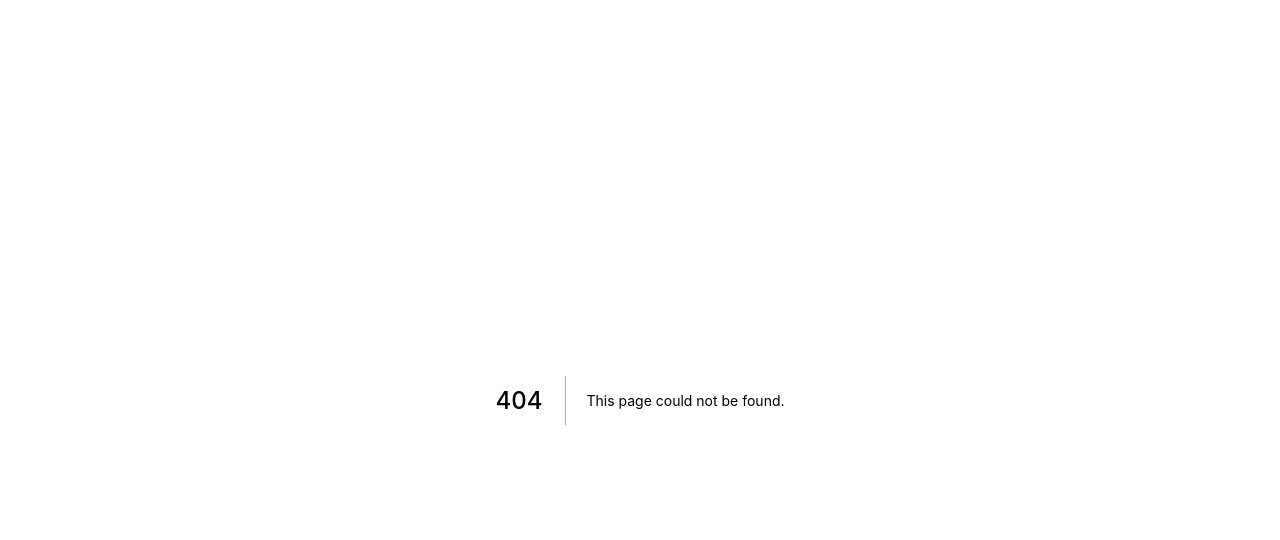
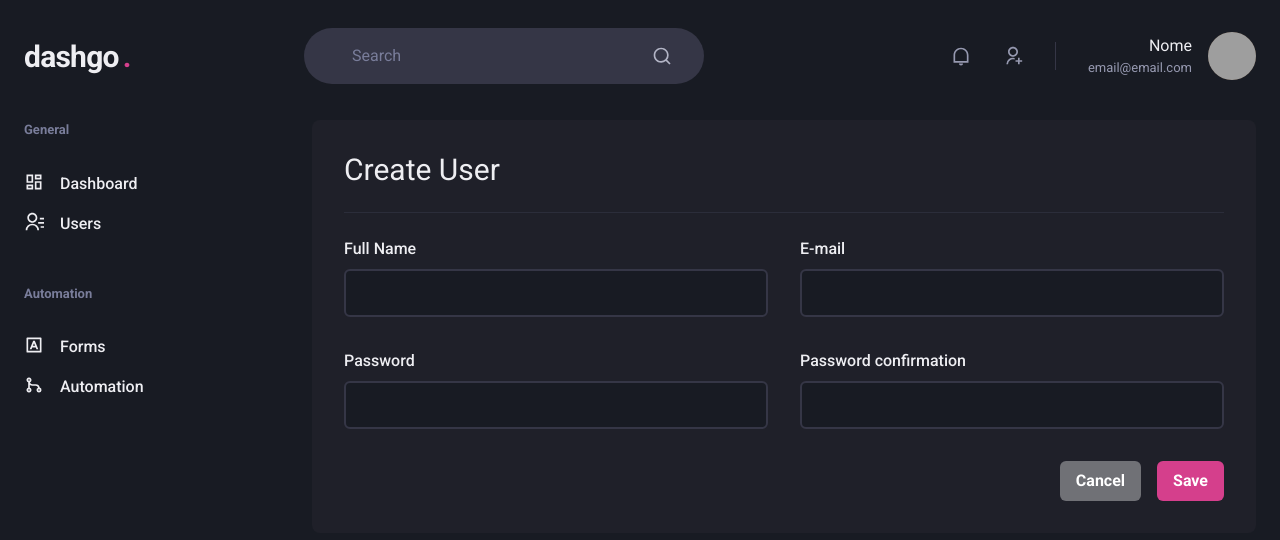
Before and after one commit to rodolphoasb/dashbravo, a Next.js app: page /users/create in a window 1280 px wide. Before the commit this address had no page. Shown: the top 540 px of the page. Built offline with nearby package versions, Linux system fonts and the light colour scheme; grey boxes are pictures that could not be loaded.

Commit message:
Add create user page

```diff
--- /dev/null
+++ b/src/pages/users/create.tsx
@@ -0,0 +1,65 @@
+import {
+  Box,
+  Button,
+  Checkbox,
+  Divider,
+  Flex,
+  Heading,
+  HStack,
+  Icon,
+  SimpleGrid,
+  Table,
+  Tbody,
+  Td,
+  Text,
+  Th,
+  Thead,
+  Tr,
+  VStack,
+} from "@chakra-ui/react"
+import { RiAddLine, RiPencilLine } from "react-icons/ri"
+import { Input } from "../../components/Form/Input"
+import { Header } from "../../components/Header"
+import { Pagination } from "../../components/Pagination"
+import { Sidebar } from "../../components/Sidebar"
+
+export default function createUser() {
+  return (
+    <Box>
+      <Header />
+      <Flex w={"100%"} my={6} maxWidth={1480} mx={"auto"} px={6}>
+        <Sidebar />
+
+        <Box flex="1" borderRadius={8} bg={"gray.800"} p={8}>
+          <Heading size={"lg"} fontWeight={"normal"}>
+            Create User
+          </Heading>
+          <Divider my={6} borderColor={"gray.700"} />
+
+          <VStack spacing={8}>
+            <SimpleGrid minChildWidth={"240px"} spacing={8} w={"100%"}>
+              <Input name="name" label="Full Name" />
+              <Input name="email" type={"email"} label="E-mail" />
+            </SimpleGrid>
+
+            <SimpleGrid minChildWidth={"240px"} spacing={8} w={"100%"}>
+              <Input name="password" type={"password"} label="Password" />
+              <Input
+                name="password_confirmation"
+                type={"password"}
+                label="Password confirmation"
+              />
+            </SimpleGrid>
+          </VStack>
+
+          <Flex mt={8} justify={"flex-end"}>
+            <HStack spacing={4}>
+              <Button colorScheme={"whiteAlpha"}>Cancel</Button>
+              <Button colorScheme={"pink"}>Save</Button>
+            </HStack>
+          </Flex>
+        </Box>
+      </Flex>
+    </Box>
+  )
+}
```
